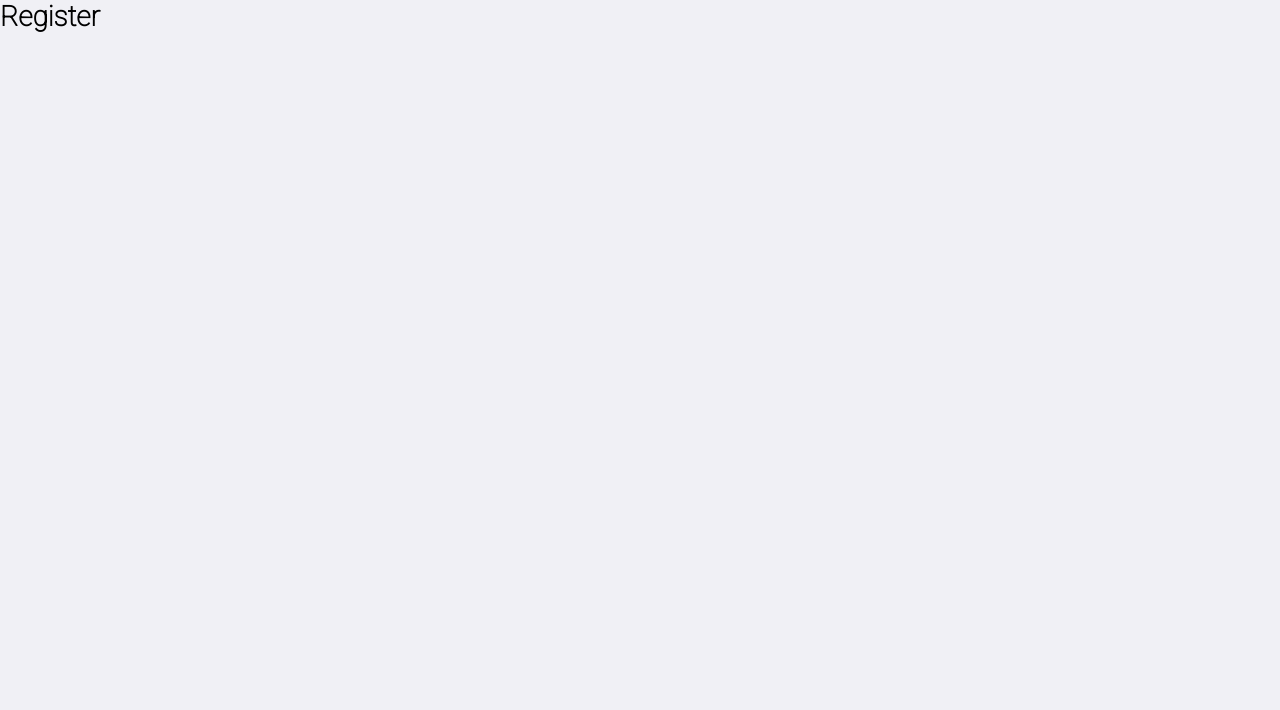
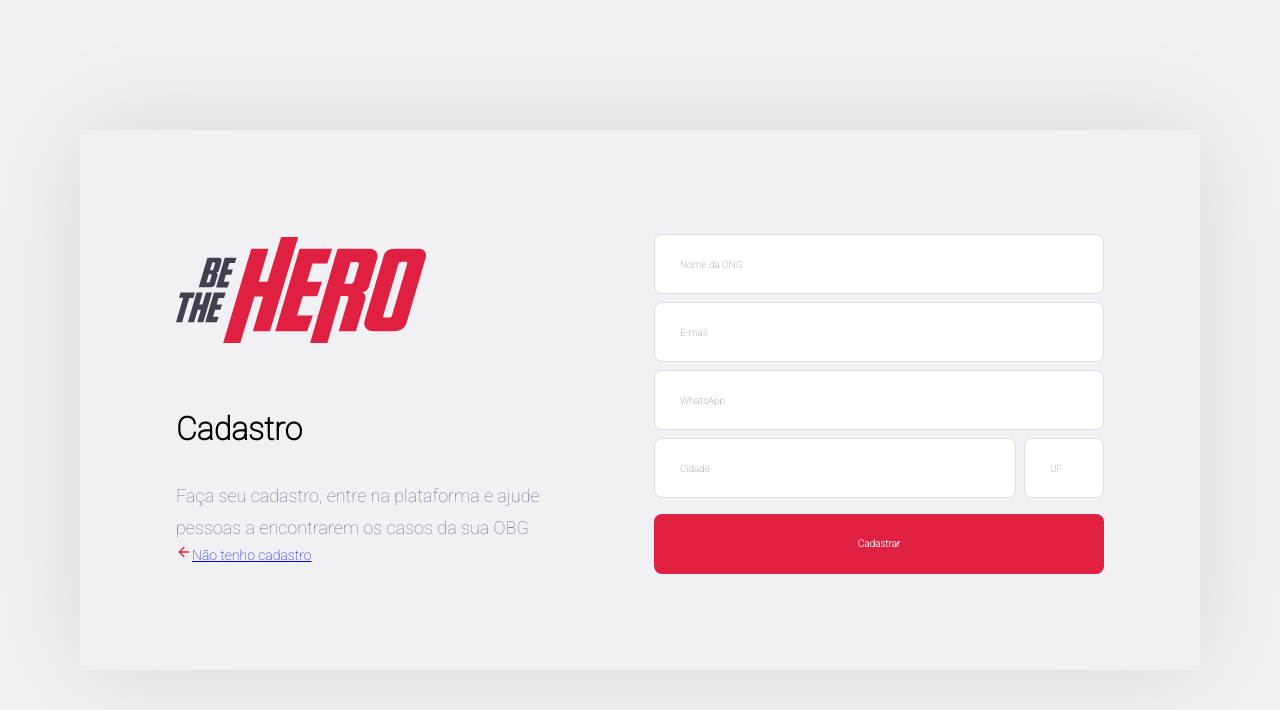
Before and after one commit to gbarros1994/ongs-react, a React (Create React App) app: page /register in a window 1280 px wide. Shown: the top 710 px of the page. Built offline with nearby package versions, Linux system fonts and the light colour scheme; the HTML template or start-up script is replaced by a standard one.

Commit message:
estilização tela de register

```diff
--- a/src/global.css
+++ b/src/global.css
@@ -50,3 +50,22 @@
 .button:hover {
     filter: brightness(90%);
 }
+
+.back-ling {
+    display: flex;
+    align-items: center;
+    margin-top: 40px;
+    color: #41414d;
+    font-size: 18px;
+    text-decoration: none;
+    font-weight: bold;
+    transition: opacity 0.2s;
+}
+
+.back-ling svg {
+    margin-right: 8px;
+}
+
+.back-ling:hover {
+    opacity: 0.8;
+}
--- a/src/pages/Logon/index.js
+++ b/src/pages/Logon/index.js
@@ -1,4 +1,5 @@
 import React from 'react';
+import { Link } from 'react-router-dom';
 import { FiLogIn } from 'react-icons/fi';
 
 import '../Logon/style.css';
@@ -18,9 +19,9 @@
                     <input type="text" placeholder="Sua ID" />
                     <button className="button"  type="submit">Entrar</button>
 
-                    <a href="/register">
+                    <Link className="back-link" to="/register">
                         <FiLogIn size={16} color="#e02141" />
-                        Não tenho cadastro</a>
+                        Não tenho cadastro</Link>
                 </form>
             </section>
 
--- a/src/pages/Logon/style.css
+++ b/src/pages/Logon/style.css
@@ -23,22 +23,3 @@
     font-size: 32px;
     margin-bottom: 32px;
 }
-
-.logon-container section.form form a {
-    display: flex;
-    align-items: center;
-    margin-top: 40px;
-    color: #41414d;
-    font-size: 18px;
-    text-decoration: none;
-    font-weight: bold;
-    transition: opacity 0.2s;
-}
-
-.logon-container section.form form a svg {
-    margin-right: 8px;
-}
-
-.logon-container section.form form a:hover {
-    opacity: 0.8;
-}
--- a/src/pages/Register/index.js
+++ b/src/pages/Register/index.js
@@ -1,7 +1,42 @@
 import React from 'react';
+import { Link } from 'react-router-dom';
+import { FiArrowLeft } from 'react-icons/fi';
+
 
 import './style.css';
 
+import logoImg from '../../assets/logo.svg';
+
 export default function Register() {
-    return <h1>Register</h1>
+    return (
+        <div className="register-container">
+            <div className="content">
+               <section>
+               <img src={logoImg} alt="Be The Hero" />
+                    <h1>Cadastro</h1>
+                    <p>Faça seu cadastro, entre na plataforma e ajude pessoas a encontrarem os casos da sua OBG</p>
+
+                    <Link className="back-link" to="/">
+                        <FiArrowLeft size={16} color="#E02041" />
+                        Não tenho cadastro
+                    </Link>
+               </section>
+
+               <form>
+                   <input placeholder="Nome da ONG" />
+                   <input type="email" placeholder="E-mail" />
+                   <input placeholder="WhatsApp" />
+
+                   <div className="input-group">
+                    <input placeholder="Cidade" />
+                    <input placeholder="UF" style={{ width: 80}} />
+                   </div>
+
+                   <button className="button" type="submit">Cadastrar</button>
+
+
+               </form>
+            </div>
+        </div>
+    )
 }
--- a/src/pages/Register/style.css
+++ b/src/pages/Register/style.css
@@ -0,0 +1,53 @@
+.register-container {
+    width: 100%;
+    max-width: 1120px;
+    height: 100vh;
+    margin: 0 auto;
+
+    display: flex;
+    align-items: center;
+    justify-self: center;
+}
+.register-container .content {
+    width: 100%;
+    padding: 96px;
+    background: #f0f0f5;
+    box-shadow: 0 0 100px rgba(0, 0, 0, 0.1);
+
+    display: flex;
+    justify-content: space-between;
+    align-items: center;
+}
+
+.register-container .content section {
+    width: 100%;
+    max-width: 380px;;
+}
+
+.register-container .content section h1 {
+    margin: 64px 0 32px;
+    font-size: 32px;
+}
+
+.register-container .content section p {
+    font-size: 18px;
+    color: #737388;
+    line-height: 32px;
+}
+
+.register-container .content form {
+    width: 100%;
+    max-width: 450px;
+}
+
+.register-container .content input {
+    margin-top: 8px;
+}
+
+.register-container .content form .input-group {
+    display: flex;
+}
+
+.register-container .content form .input-group input + input {
+    margin-left: 8px;
+}
```
